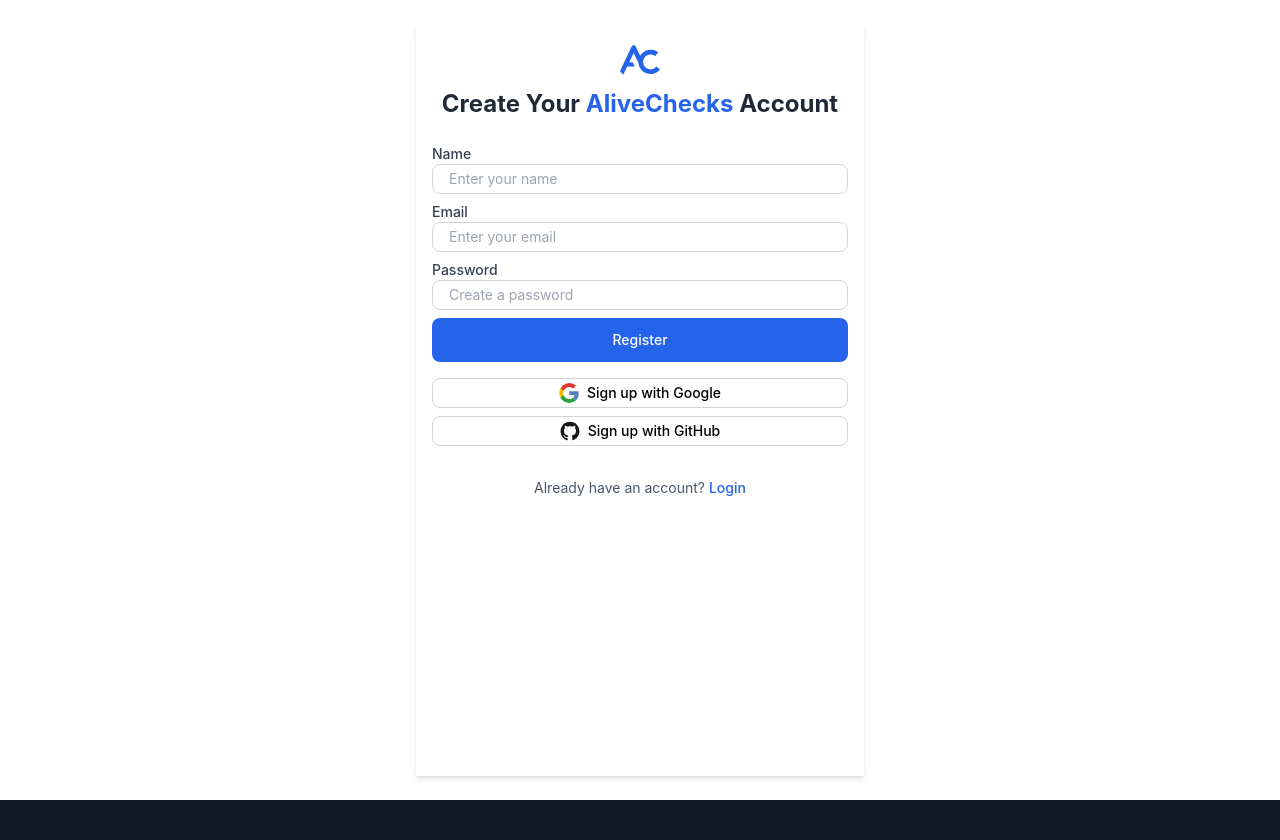
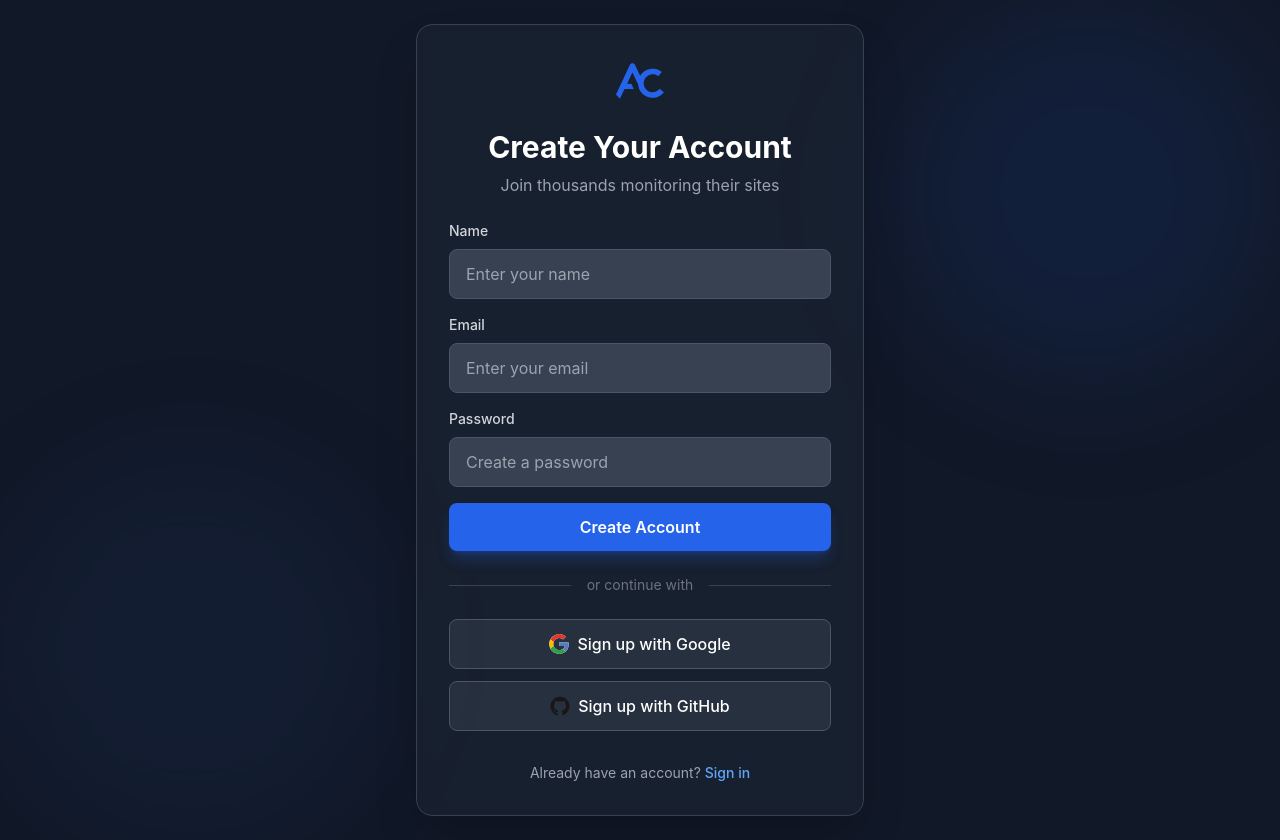
Before and after one commit to Dipec001/uptime-monitor, a React (Vite) app in the folder frontend/: page /register in a window 1280 px wide. Before the commit the page ends 800 px from the top, so only its background shows below. Built offline with nearby package versions, Linux system fonts and the light colour scheme; no server answers; the HTML template or start-up script is replaced by a standard one.

Commit message:
chnaged overall login and register designs

```diff
--- a/frontend/src/pages/Login.jsx
+++ b/frontend/src/pages/Login.jsx
@@ -80,28 +80,37 @@
   };
 
   return (
-    <div className="min-h-screen bg-white p-6 flex justify-center">
-      <div className="w-full max-w-md shadow-none md:shadow-md md:p-4">
-        <Link to="/">
+    <div className="min-h-screen bg-gray-900 flex items-center justify-center p-6 relative overflow-hidden">
+      {/* Background decorative elements */}
+      <div className="absolute top-0 right-0 w-96 h-96 bg-blue-600/10 rounded-full blur-3xl"></div>
+      <div className="absolute bottom-0 left-0 w-96 h-96 bg-blue-500/5 rounded-full blur-3xl"></div>
+
+      <div className="w-full max-w-md relative z-10">
+        <div className="bg-gray-800/50 backdrop-blur border border-gray-700 rounded-2xl p-8 shadow-2xl">
+          <Link to="/" className="block">
             <img
               src={unionLogo}
               alt="Alive Checks logo"
-            className="mb-2 w-10 h-10 mx-auto transition-transform duration-200 hover:scale-110 cursor-pointer"
+              className="mb-6 w-12 h-12 mx-auto transition-transform duration-200 hover:scale-110 cursor-pointer"
             />
           </Link>
-        <h2 className="mb-6 mt-3 text-center font-bold text-2xl text-gray-800">
-          <span className="text-blue-600">Welcome</span> back!
+
+          <h2 className="mb-2 text-center font-bold text-3xl text-white">
+            Welcome Back
           </h2>
+          <p className="text-center text-gray-400 mb-6">
+            Sign in to continue monitoring
+          </p>
 
           {error && (
-          <div className="mb-3 p-2 bg-red-100 border border-red-400 text-red-700 text-xs rounded">
+            <div className="mb-4 p-3 bg-red-500/10 border border-red-500/50 text-red-400 text-sm rounded-lg">
               {error}
             </div>
           )}
 
           <form onSubmit={handleSubmit} className="space-y-4">
             <div>
-            <label className="block text-sm font-medium text-gray-700">
+              <label className="block text-sm font-medium text-gray-300 mb-2">
                 Email
               </label>
               <input
@@ -109,43 +118,43 @@
                 value={email}
                 onChange={(e) => setEmail(e.target.value)}
                 placeholder="Enter your email"
-              className="w-full px-4 py-3 md:py-1 text-sm border border-gray-300 rounded-lg focus:ring-2 focus:ring-blue-500 focus:border-transparent"
+                className="w-full px-4 py-3 bg-gray-700 text-white border border-gray-600 rounded-lg focus:ring-2 focus:ring-blue-500 focus:border-transparent placeholder-gray-400"
                 required
                 disabled={loading}
               />
             </div>
 
             <div>
-            <label className="block text-sm font-medium text-gray-700">
+              <label className="block text-sm font-medium text-gray-300 mb-2">
                 Password
               </label>
               <input
                 type="password"
                 value={password}
                 onChange={(e) => setPassword(e.target.value)}
-              placeholder="********"
-              className="w-full px-4 py-3 md:py-1 text-sm border border-gray-300 rounded-lg focus:ring-2 focus:ring-blue-500 focus:border-transparent"
+                placeholder="Enter your password"
+                className="w-full px-4 py-3 bg-gray-700 text-white border border-gray-600 rounded-lg focus:ring-2 focus:ring-blue-500 focus:border-transparent placeholder-gray-400"
                 required
                 disabled={loading}
               />
             </div>
 
             {/* Remember Me + Forgot Password Row */}
-          <div className="flex items-center justify-between text-xs text-gray-600">
-            <label className="flex items-center gap-2 cursor-pointer select-none">
+            <div className="flex items-center justify-between text-sm">
+              <label className="flex items-center gap-2 cursor-pointer select-none text-gray-300">
                 <input
                   type="checkbox"
                   checked={rememberMe}
                   onChange={(e) => setRememberMe(e.target.checked)}
-                className="w-4 h-4 accent-gray-600 rounded-sm"
+                  className="w-4 h-4 accent-blue-600 rounded"
                   disabled={loading}
                 />
                 <span>Remember me</span>
               </label>
 
-
-            <a  href="/forgot-password"
-              className="text-blue-600 hover:underline font-medium"
+              <a
+                href="/forgot-password"
+                className="text-blue-400 hover:text-blue-300 font-medium transition"
               >
                 Forgot Password?
               </a>
@@ -153,17 +162,23 @@
 
             <button
               type="submit"
-            className="w-full bg-blue-600 text-white py-3 md:py-1 px-4 rounded-lg hover:bg-blue-700 font-medium transition text-sm disabled:bg-blue-400 disabled:cursor-not-allowed"
+              className="w-full bg-blue-600 text-white py-3 px-4 rounded-lg hover:bg-blue-700 font-semibold transition shadow-lg shadow-blue-600/30 disabled:bg-blue-400 disabled:cursor-not-allowed"
               disabled={loading}
             >
               {loading ? 'Signing in...' : 'Sign In'}
             </button>
           </form>
 
-        <div className="mt-4 space-y-3">
+          <div className="my-6 flex items-center gap-4">
+            <div className="flex-1 h-px bg-gray-700"></div>
+            <span className="text-gray-500 text-sm">or continue with</span>
+            <div className="flex-1 h-px bg-gray-700"></div>
+          </div>
+
+          <div className="space-y-3">
             <button
               onClick={handleGoogleLogin}
-            className="w-full border border-gray-300 py-3 md:py-1 px-4 rounded-lg hover:bg-gray-50 font-medium transition text-sm flex items-center justify-center gap-2 disabled:bg-gray-100 disabled:cursor-not-allowed"
+              className="w-full border border-gray-600 bg-gray-700/50 text-white py-3 px-4 rounded-lg hover:bg-gray-700 font-medium transition flex items-center justify-center gap-2 disabled:bg-gray-700 disabled:cursor-not-allowed"
               disabled={loading}
             >
               <img src={googleIcon} alt="Google" className="w-5 h-5" />
@@ -171,7 +186,7 @@
             </button>
             <button
               onClick={handleGithubLogin}
-            className="w-full border border-gray-300 py-3 md:py-1 px-4 rounded-lg hover:bg-gray-50 font-medium transition text-sm flex items-center justify-center gap-2 disabled:bg-gray-100 disabled:cursor-not-allowed"
+              className="w-full border border-gray-600 bg-gray-700/50 text-white py-3 px-4 rounded-lg hover:bg-gray-700 font-medium transition flex items-center justify-center gap-2 disabled:bg-gray-700 disabled:cursor-not-allowed"
               disabled={loading}
             >
               <img src={githubIcon} alt="GitHub" className="w-5 h-5" />
@@ -179,12 +194,13 @@
             </button>
           </div>
 
-        <p className="text-sm text-center text-gray-600 mt-8">
-          No account yet?{" "}
-          <a href="/register" className="text-blue-600 hover:underline font-medium">
-            Register
+          <p className="text-sm text-center text-gray-400 mt-8">
+            Don't have an account?{" "}
+            <a href="/register" className="text-blue-400 hover:text-blue-300 font-medium transition">
+              Sign up
             </a>
           </p>
+        </div>
       </div>
     </div>
   );
--- a/frontend/src/pages/Register.jsx
+++ b/frontend/src/pages/Register.jsx
@@ -49,11 +49,10 @@
       localStorage.setItem("access_token", data.access);
       localStorage.setItem("refresh_token", data.refresh);
 
-      // NEW: redirect based on is_new_user
       if (data.is_new_user) {
         navigate("/onboarding");
       } else {
-        localStorage.setItem("onboarding_complete", "true"); // ensure consistent state
+        localStorage.setItem("onboarding_complete", "true");
         navigate("/dashboard");
       }
 
@@ -76,12 +75,10 @@
       localStorage.setItem("access_token", data.access);
       localStorage.setItem("refresh_token", data.refresh);
 
-
-      // NEW: redirect based on is_new_user
       if (data.is_new_user) {
         navigate("/onboarding");
       } else {
-        localStorage.setItem("onboarding_complete", "true"); // ensure consistent state
+        localStorage.setItem("onboarding_complete", "true");
         navigate("/dashboard");
       }
 
@@ -94,29 +91,37 @@
   };
 
   return (
-    <div className="min-h-screen bg-white p-6 flex justify-center">
-      <div className="w-full max-w-md shadow-none md:shadow-md md:p-4">
-        <Link to="/">
+    <div className="min-h-screen bg-gray-900 flex items-center justify-center p-6 relative overflow-hidden">
+      {/* Background decorative elements */}
+      <div className="absolute top-0 right-0 w-96 h-96 bg-blue-600/10 rounded-full blur-3xl"></div>
+      <div className="absolute bottom-0 left-0 w-96 h-96 bg-blue-500/5 rounded-full blur-3xl"></div>
+
+      <div className="w-full max-w-md relative z-10">
+        <div className="bg-gray-800/50 backdrop-blur border border-gray-700 rounded-2xl p-8 shadow-2xl">
+          <Link to="/" className="block">
             <img
               src={unionLogo}
               alt="Alive Checks logo"
-            className="mb-2 w-10 h-10 mx-auto transition-transform duration-200 hover:scale-110 cursor-pointer"
+              className="mb-6 w-12 h-12 mx-auto transition-transform duration-200 hover:scale-110 cursor-pointer"
             />
           </Link>
-        <h2 className="mb-6 text-center font-bold text-2xl text-gray-800">
-          <span className="block md:inline">Create Your</span>{" "}
-          <span> <span className="text-blue-600">AliveChecks</span> Account</span>
+
+          <h2 className="mb-2 text-center font-bold text-3xl text-white">
+            Create Your Account
           </h2>
+          <p className="text-center text-gray-400 mb-6">
+            Join thousands monitoring their sites
+          </p>
 
           {error && (
-          <div className="mb-3 p-2 bg-red-100 border border-red-400 text-red-700 text-xs rounded">
+            <div className="mb-4 p-3 bg-red-500/10 border border-red-500/50 text-red-400 text-sm rounded-lg">
               {error}
             </div>
           )}
 
-        <form onSubmit={handleSubmit} className="space-y-2">
+          <form onSubmit={handleSubmit} className="space-y-4">
             <div>
-            <label className="block text-sm font-medium text-gray-700">
+              <label className="block text-sm font-medium text-gray-300 mb-2">
                 Name
               </label>
               <input
@@ -124,14 +129,14 @@
                 value={fullName}
                 onChange={(e) => setFullName(e.target.value)}
                 placeholder="Enter your name"
-              className="w-full px-4 py-3 md:py-1 text-sm border border-gray-300 rounded-lg focus:ring-2 focus:ring-blue-500 focus:border-transparent"
+                className="w-full px-4 py-3 bg-gray-700 text-white border border-gray-600 rounded-lg focus:ring-2 focus:ring-blue-500 focus:border-transparent placeholder-gray-400"
                 required
                 disabled={loading}
               />
             </div>
 
             <div>
-            <label className="block text-sm font-medium text-gray-700">
+              <label className="block text-sm font-medium text-gray-300 mb-2">
                 Email
               </label>
               <input
@@ -139,14 +144,14 @@
                 value={email}
                 onChange={(e) => setEmail(e.target.value)}
                 placeholder="Enter your email"
-              className="w-full px-4 py-3 md:py-1 text-sm border border-gray-300 rounded-lg focus:ring-2 focus:ring-blue-500 focus:border-transparent"
+                className="w-full px-4 py-3 bg-gray-700 text-white border border-gray-600 rounded-lg focus:ring-2 focus:ring-blue-500 focus:border-transparent placeholder-gray-400"
                 required
                 disabled={loading}
               />
             </div>
 
             <div>
-            <label className="block text-sm font-medium text-gray-700">
+              <label className="block text-sm font-medium text-gray-300 mb-2">
                 Password
               </label>
               <input
@@ -154,7 +159,7 @@
                 value={password}
                 onChange={(e) => setPassword(e.target.value)}
                 placeholder="Create a password"
-              className="w-full px-4 py-3 md:py-1 text-sm border border-gray-300 rounded-lg focus:ring-2 focus:ring-blue-500 focus:border-transparent"
+                className="w-full px-4 py-3 bg-gray-700 text-white border border-gray-600 rounded-lg focus:ring-2 focus:ring-blue-500 focus:border-transparent placeholder-gray-400"
                 required
                 disabled={loading}
               />
@@ -162,17 +167,23 @@
 
             <button
               type="submit"
-            className="w-full bg-blue-600 text-white py-3 px-4 rounded-lg hover:bg-blue-700 font-medium transition text-sm disabled:bg-blue-400 disabled:cursor-not-allowed"
+              className="w-full bg-blue-600 text-white py-3 px-4 rounded-lg hover:bg-blue-700 font-semibold transition shadow-lg shadow-blue-600/30 disabled:bg-blue-400 disabled:cursor-not-allowed"
               disabled={loading}
             >
-            {loading ? 'Creating account...' : 'Register'}
+              {loading ? 'Creating account...' : 'Create Account'}
             </button>
           </form>
 
-        <div className="mt-4 space-y-2">
+          <div className="my-6 flex items-center gap-4">
+            <div className="flex-1 h-px bg-gray-700"></div>
+            <span className="text-gray-500 text-sm">or continue with</span>
+            <div className="flex-1 h-px bg-gray-700"></div>
+          </div>
+
+          <div className="space-y-3">
             <button
               onClick={handleGoogleSignup}
-            className="w-full border border-gray-300 py-3 md:py-1 px-4 rounded-lg hover:bg-gray-50 font-medium transition text-sm flex items-center justify-center gap-2 disabled:bg-gray-100 disabled:cursor-not-allowed"
+              className="w-full border border-gray-600 bg-gray-700/50 text-white py-3 px-4 rounded-lg hover:bg-gray-700 font-medium transition flex items-center justify-center gap-2 disabled:bg-gray-700 disabled:cursor-not-allowed"
               disabled={loading}
             >
               <img src={googleIcon} alt="Google" className="w-5 h-5" />
@@ -180,7 +191,7 @@
             </button>
             <button
               onClick={handleGithubSignup}
-            className="w-full border border-gray-300 py-3 md:py-1 px-4 rounded-lg hover:bg-gray-50 font-medium transition text-sm flex items-center justify-center gap-2 disabled:bg-gray-100 disabled:cursor-not-allowed"
+              className="w-full border border-gray-600 bg-gray-700/50 text-white py-3 px-4 rounded-lg hover:bg-gray-700 font-medium transition flex items-center justify-center gap-2 disabled:bg-gray-700 disabled:cursor-not-allowed"
               disabled={loading}
             >
               <img src={githubIcon} alt="GitHub" className="w-5 h-5" />
@@ -188,13 +199,13 @@
             </button>
           </div>
 
-        <p className="mt-8 text-center text-sm text-gray-600">
+          <p className="mt-8 text-center text-sm text-gray-400">
             Already have an account?{" "}
-          <a href="/login"
-            className="text-blue-600 hover:underline font-medium">
-            Login
+            <a href="/login" className="text-blue-400 hover:text-blue-300 font-medium transition">
+              Sign in
             </a>
           </p>
+        </div>
       </div>
     </div>
   );
```
Lines whose indentation alone changed are shown as unchanged.
